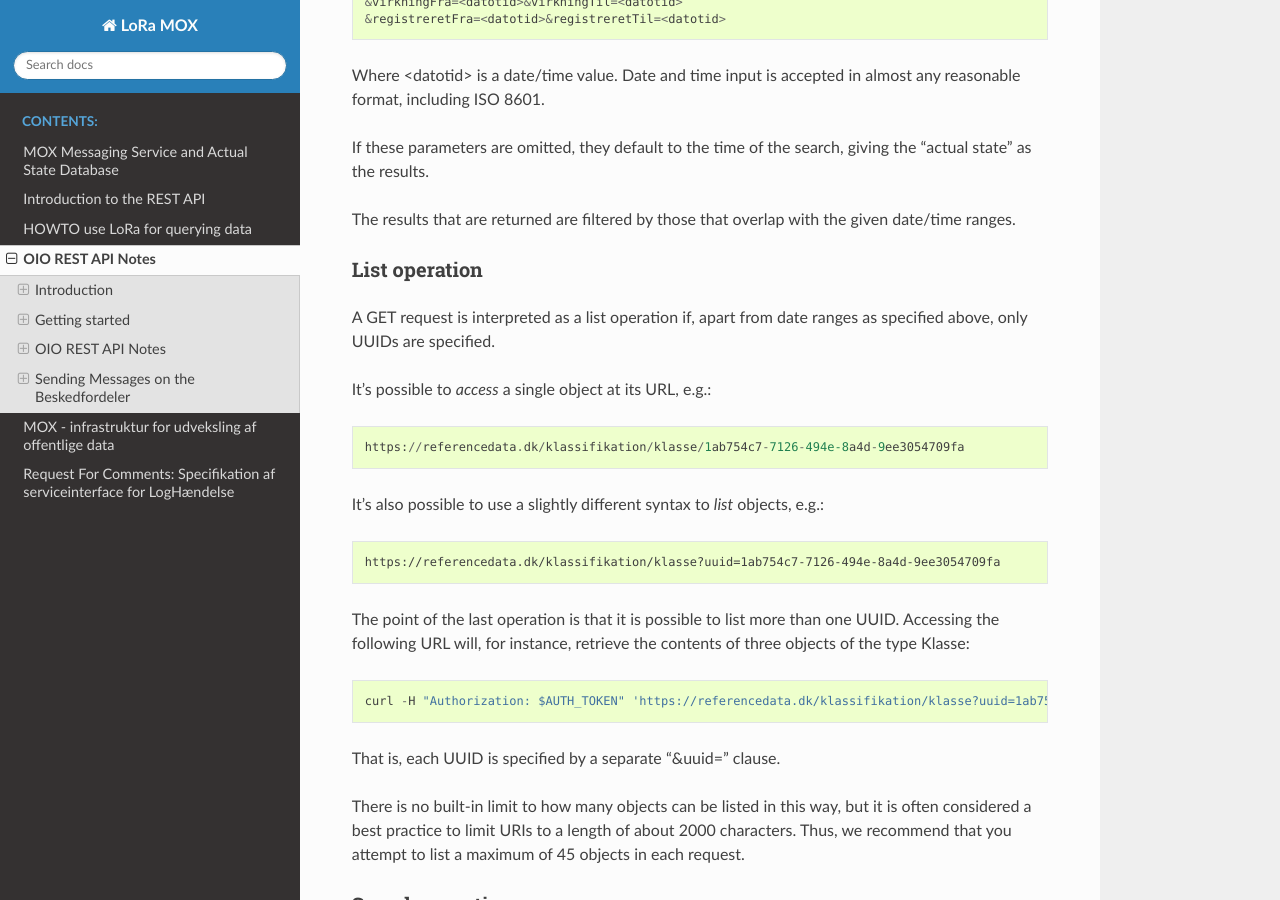
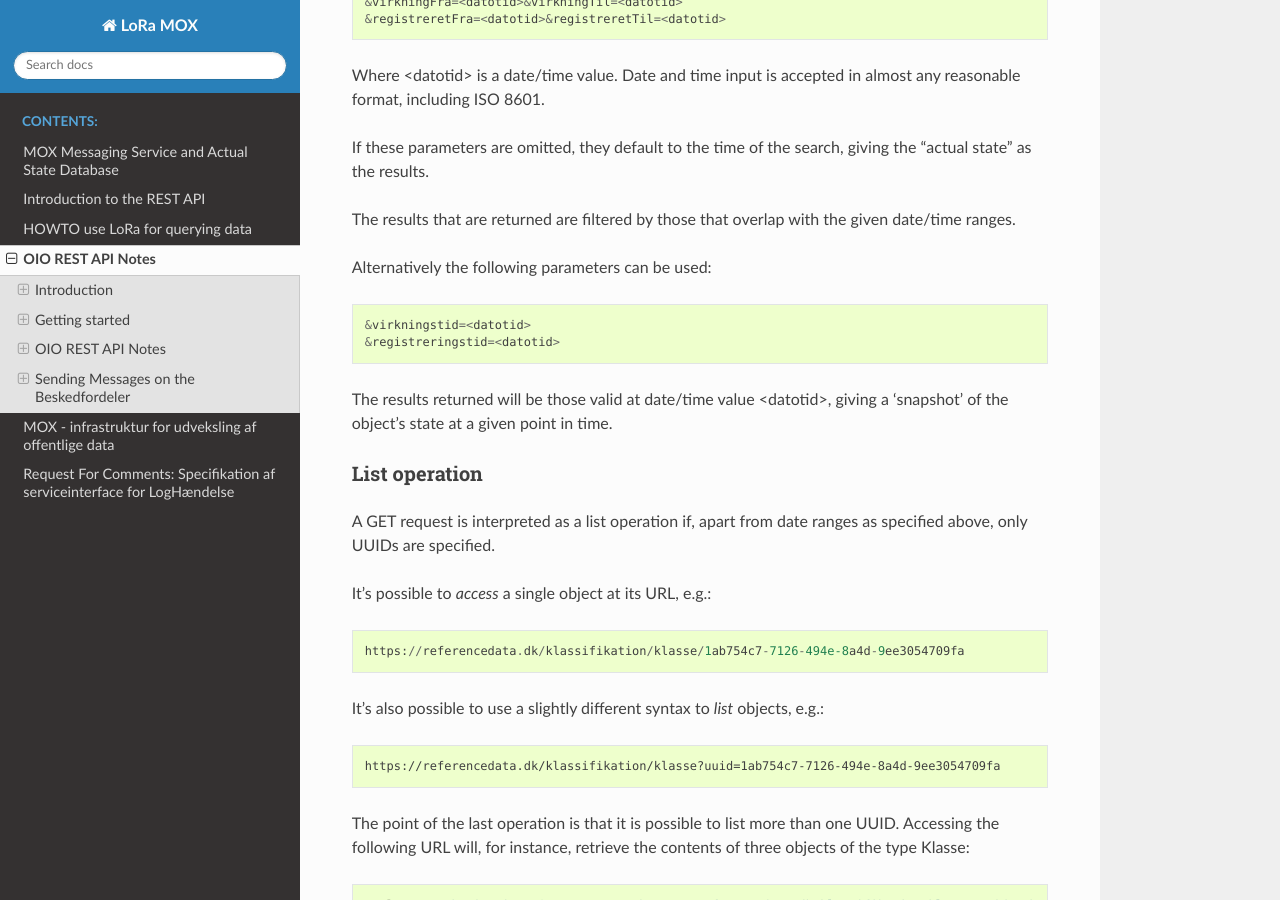
Before and after one commit to magenta-aps/mox, a Sphinx documentation site: the page built from doc/API-NOTES.rst, in a window 1280 px wide and 900 px high, scrolled down 5792 px. Built offline with Sphinx 7.4.7 and the Read the Docs theme 2.0.0, drawn with Linux system fonts in a browser that asks for light colours.

Commit message:
Added documentation of 'virkningstid' and 'registreringstid'

```diff
--- a/doc/API-NOTES.rst
+++ b/doc/API-NOTES.rst
@@ -232,6 +232,14 @@ giving the "actual state" as the results.
 
 The results that are returned are filtered by those that overlap with the
 given date/time ranges.
+
+Alternatively the following parameters can be used: ::
+
+   &virkningstid=<datotid>
+   &registreringstid=<datotid>
+
+The results returned will be those valid at date/time value <datotid>, giving a
+'snapshot' of the object's state at a given point in time.
 
 List operation
 --------------
```
